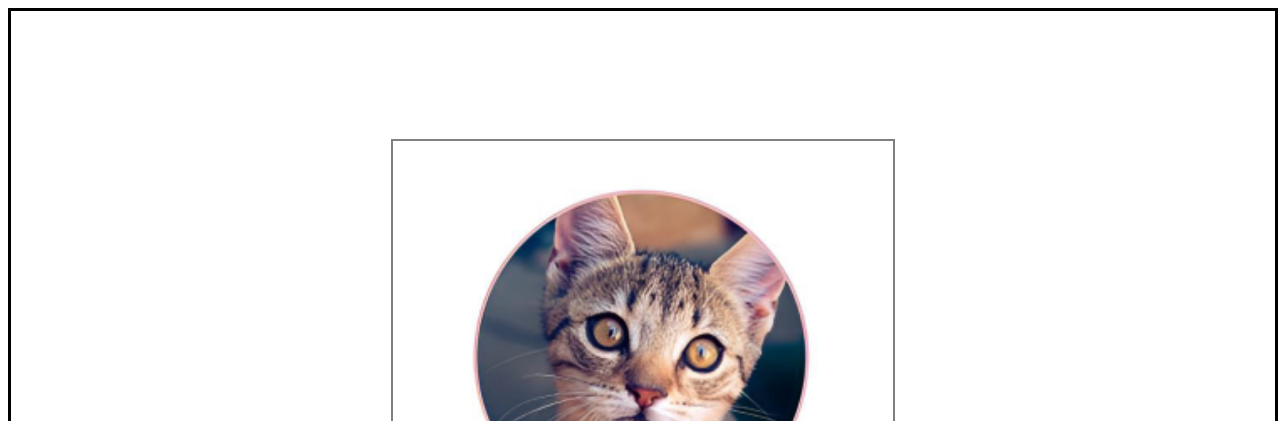
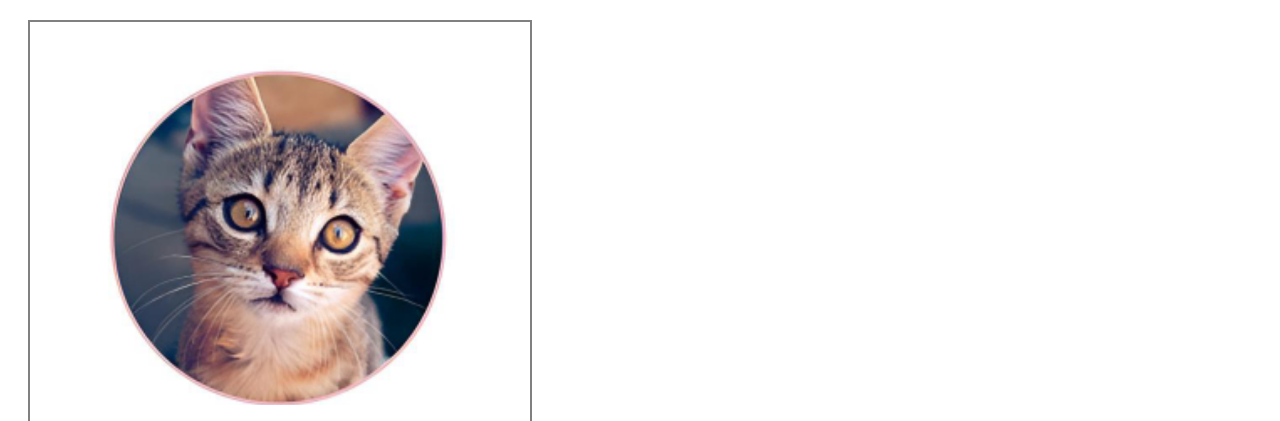
Before and after one commit to MarlonSCarbonilla/Act-9, a plain HTML site: page index.html in a window 1280 px wide. Shown: the top 421 px of the page. Drawn offline with Linux system fonts and the light colour scheme.

Commit message:
Update index.html

```diff
--- a/index.html
+++ b/index.html
@@ -7,7 +7,6 @@
     <link rel="stylesheet" href="style.css"/>
 </head>
 <body>
-    <div class="con">
     <div class="box">
 
         <img src="cat.png" alt="styles.css">
```
